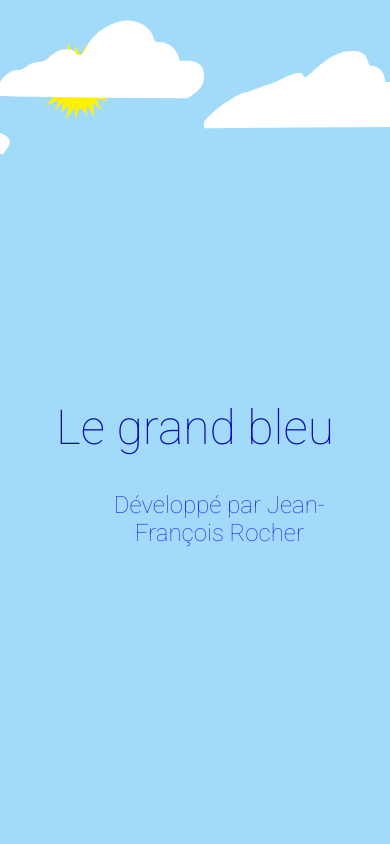
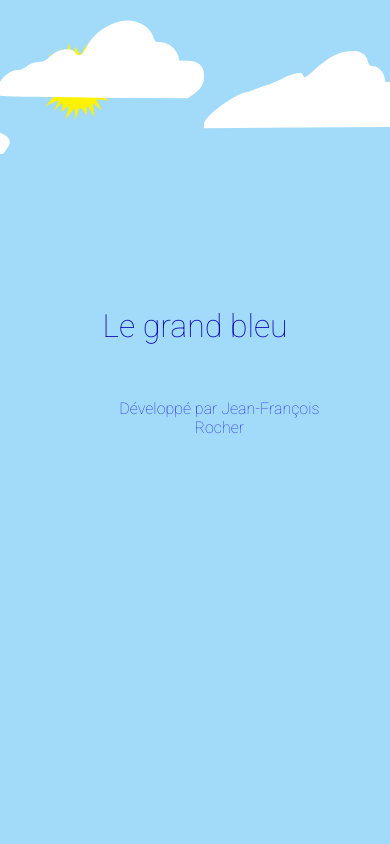
Before and after one commit to rocherjf/exploration-ocean, a plain HTML site: page index.html in a window 390 px wide. Shown: the top 844 px of the page. Drawn offline with Linux system fonts and the light colour scheme; some packages are replaced by stand-ins of ours; a script that the page names is missing.

Commit message:
fix entete sur les terminaux de faible résolution

```diff
--- a/exploration_fonds_marins.css
+++ b/exploration_fonds_marins.css
@@ -66,17 +66,46 @@ figure {
 }
 
 #entete-titre{
-  grid-row: 3 / span 1;
-  grid-column: 2 / span 6;
+
   color:#0909b1;
-  font-size: 3rem;
+}
+
+@media only screen and (max-width: 500px){
+  #entete-titre{
+    font-size: 2rem;
+    grid-row: 2 / span 1;
+    grid-column: 2 / span 6;
+  }
+}
+
+@media only screen and (min-width: 500px){
+  #entete-titre{
+    font-size: 3rem;
+    grid-row: 3 / span 1;
+    grid-column: 2 / span 6;
+  }
 }
 
 #entete-auteur{
-  grid-row: 4 / span 1;
-  grid-column: 3 / span 5;
-  font-size: 1.5rem;
+
+
   color:#2929eb;
+}
+
+@media only screen and (max-width: 500px){
+  #entete-auteur{
+    font-size: 1rem;
+    grid-row: 3 / span 1;
+    grid-column: 3 / span 5;
+  }
+}
+
+@media only screen and (min-width: 500px){
+  #entete-auteur{
+    font-size: 1.5rem;
+    grid-row: 4 / span 1;
+    grid-column: 3 / span 5;
+  }
 }
 
 /* Gestion de la vague */
```
